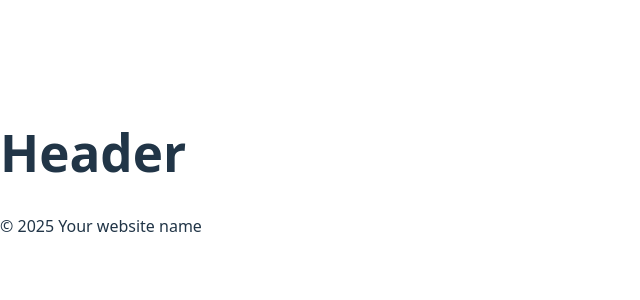
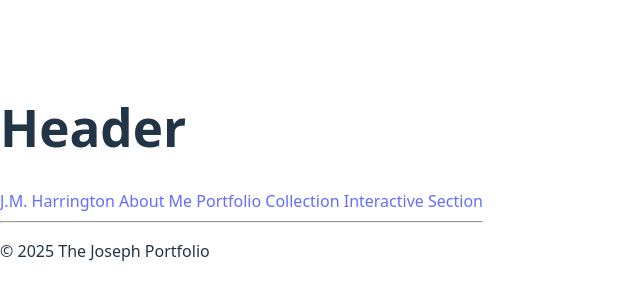
Before and after one commit to FJoey/PortfolioReactVer, a React (Vite) app in the folder PortfolioReactVer/: page / in a window 1280 px wide. Shown: the part 228-528 px from the top of the page, without its empty margins (0-640 px from the left). Built offline with nearby package versions, Linux system fonts and the light colour scheme.

Commit message:
Added base items

```diff
--- a/PortfolioReactVer/src/App.jsx
+++ b/PortfolioReactVer/src/App.jsx
@@ -1,4 +1,5 @@
 import Header from "./Header";
+import Navbar from "./Navbar";
 import Footer from "./Footer";
 
 function App() {
@@ -6,6 +7,7 @@ function App() {
   return (
     <>
       <Header />
+      <Navbar />
       <Footer />
     </>
   );
--- a/PortfolioReactVer/src/Footer.jsx
+++ b/PortfolioReactVer/src/Footer.jsx
@@ -2,7 +2,7 @@
 function Footer(){
     return(
         <footer>
-            <p>&copy; {new Date().getFullYear()} Your website name</p>
+            <p>&copy; {new Date().getFullYear()} The Joseph Portfolio </p>
         </footer>
     );
 }
--- a/PortfolioReactVer/src/Navbar.jsx
+++ b/PortfolioReactVer/src/Navbar.jsx
@@ -0,0 +1,20 @@
+
+
+function Navbar(){
+
+    return(
+        <>
+            <nav>
+
+                    <a href="#"> J.M. Harrington</a>
+                    <a href="#"> About Me</a>
+                    <a href="#"> Portfolio Collection</a>
+                    <a href="#"> Interactive Section</a>
+            </nav>
+            <hr></hr>
+        </>
+    );
+
+}
+
+export default Navbar
```
